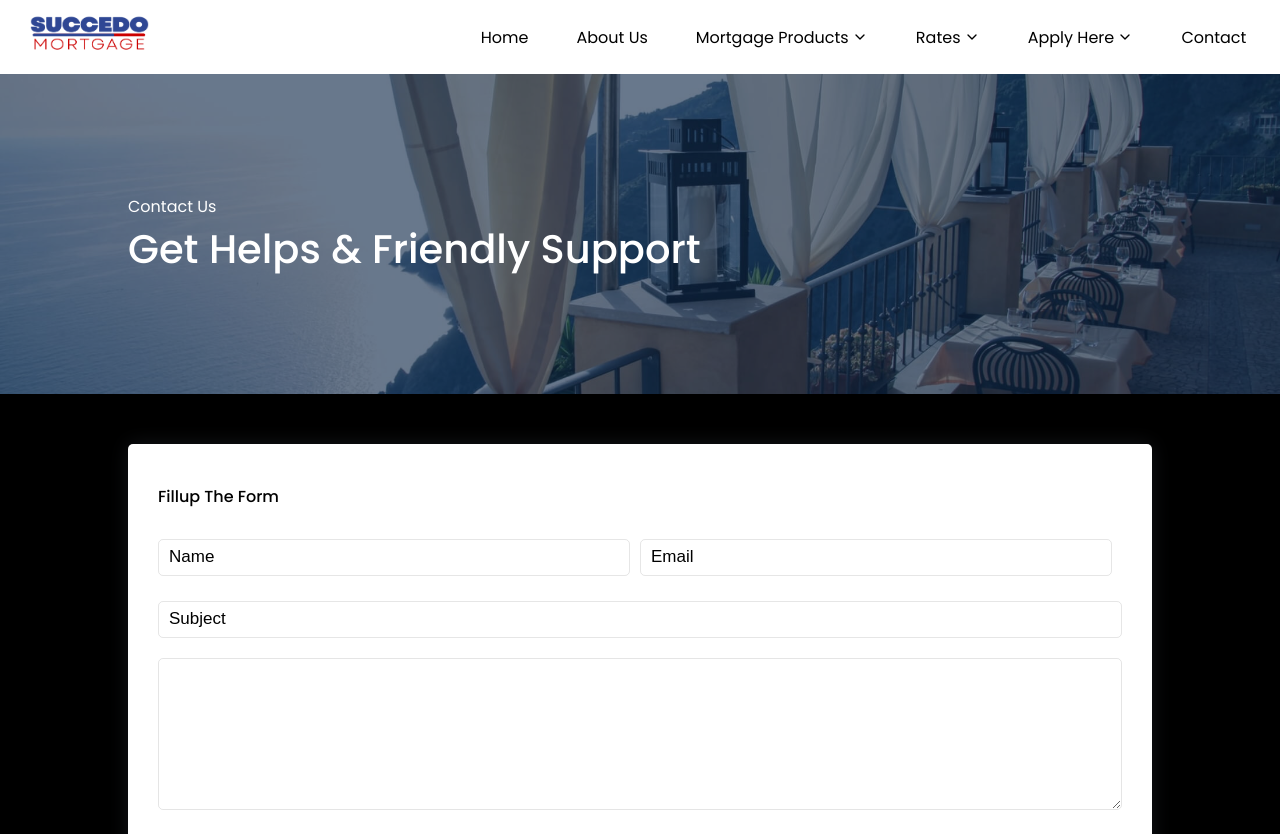
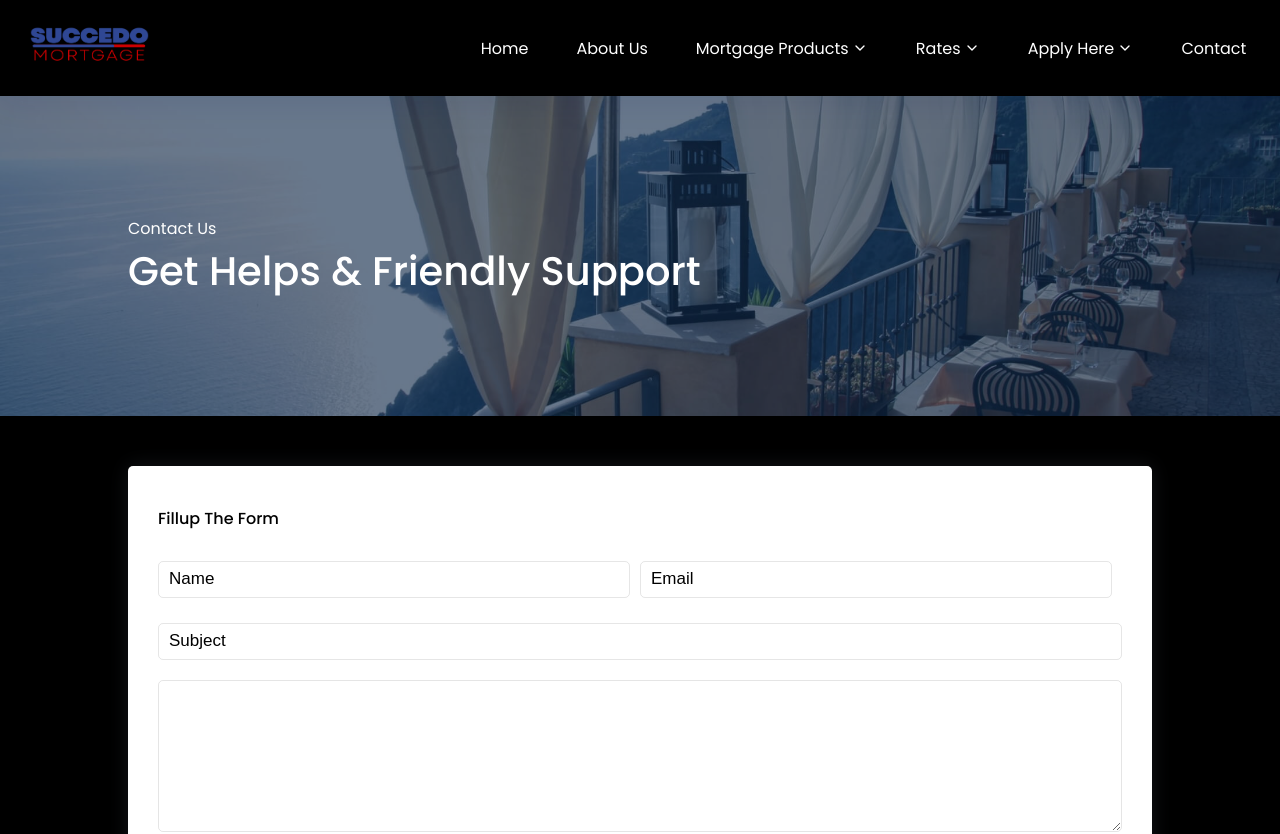
Before and after one commit to SamAtStrideRE/Succedo-mortgage, a React (Create React App) app: page /contact in a window 1280 px wide. Shown: the top 834 px of the page. Built offline with nearby package versions, Linux system fonts and the light colour scheme.

Commit message:
changed navbar dropdown

```diff
--- a/src/components/common/header/header.css
+++ b/src/components/common/header/header.css
@@ -66,24 +66,40 @@ header .toggle {
   }
 } */
 
+header {
+  background-color: rgba(0, 0, 0, .1);
+  height: 12vh;
+  box-shadow: 0 5px 30px rgb(0 22 84 / 10%);
+  padding: 15px 0;
+  position: sticky;
+  top: 0;
+  z-index: 99999;
+}
+
+header a {
+  transition: 0.5s;
+}
+
+header a:hover {
+  color: #224acd;
+}
+
 .header__middle {
-
   display: flex;
   justify-content: space-between;
   align-items: center;
   padding: 0.6rem 1.6rem;
-  background: rgb(255, 255, 255);
+}
 
-  .header__middle__logo {
-    img {
+.header__middle__logo img {
   width: 8rem;
-      padding: 0.3rem
-    }
+  padding: 0.3rem;
 }
 
 .main-nav {
   display: flex;
   align-items: center;
+}
 
 .menubar__button {
   color: white;
@@ -92,70 +108,66 @@ header .toggle {
 }
 
 .main-menu {
-
-      a{
-
-        /* border-radius: 10px; */
-        padding: 0.5rem;
-        background: rgb(255, 255, 255);
-        color:black;
-      }
-      a:hover {
-        background-color: rgba(2, 45, 98, 0.166);
-
-        }
   display: flex;
   column-gap: 2rem;
   align-items: center;
   width: 100%;
+}
 
+.main-menu a {
+  padding: 0.5rem;
+  color: rgb(255, 255, 255);
+}
+
+.main-menu a:hover {
+  color:#224acd;
+}
 
 .sub__menus__arrows {
+  position: relative;
+}
 
-        position: relative;
-
-        a {
-
-          color:black;
+.sub__menus__arrows a {
+  color: rgb(255, 255, 255);
   display: flex;
   align-items: center;
   column-gap: 0.2rem;
 }
 
-
 .sub__menus {
-
   text-align: left;
   position: absolute;
   font-size: 15px;
   top: 3.5rem;
   width: 100%;
-          z-index: 2;
-          a:hover {
-            /* background-color: rgba(2, 45, 98, 0.166); */
-            color: white;
-            }
-        }
-      }
-    }
+  display: none; /* Hide submenus by default */
+  visibility: hidden; /* Hide submenus by default */
+  opacity: 0; /* Set opacity to 0 */
+  transition: opacity 0.5s, visibility 0.5s; /* Add transition for opacity and visibility */
 }
 
-  a {
-    color: rgb(255, 255, 255);
-
-  }
+.sub__menus a {
+  background: white;
+  color: black;
 }
 
-@media (width< 520px) {
-  .header__middle {
-    .main-nav {
+.sub__menus a:hover {
+  color: #224acd;
+}
+
+/* Show submenus on hover */
+.sub__menus__arrows:hover .sub__menus {
+  display: block;
+  visibility: visible; /* Show submenus on hover */
+  opacity: 1; /* Set opacity to 1 */
+}
+
+@media (max-width: 520px) {
+  .main-menu {
+    display: none;
+  }
+
   .menubar__button {
     display: inline-block;
   }
-
-      .main-menu {
-        display: none;
 }
-    }
-  }
-}
```
Lines whose indentation alone changed are shown as unchanged.
